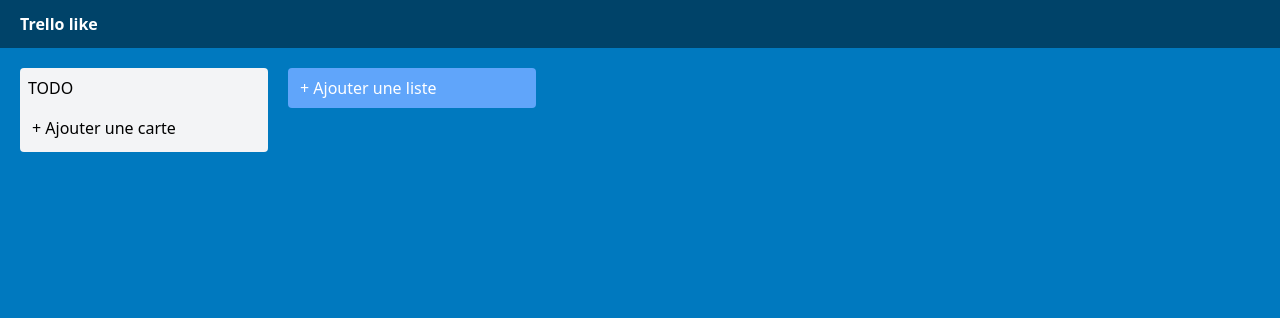
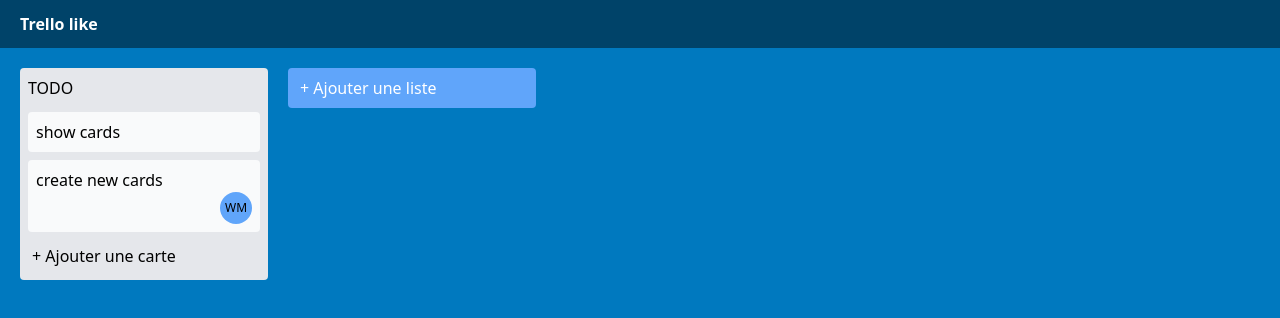
Before and after one commit to h4cktion/next-test-app, a Next.js app: page / in a window 1280 px wide. Shown: the top 318 px of the page. Built offline with nearby package versions, Linux system fonts and the light colour scheme.

Commit message:
add task functionality

```diff
--- a/components/card.js
+++ b/components/card.js
@@ -1,11 +1,50 @@
-export default function Card({ title }) {
+import { useState } from "react";
+import { useForm } from "react-hook-form";
+import Tile from "./tile";
+
+export default function Card({ title, tasks, addNewTask }) {
+  const [showInput, setShowInput] = useState(false);
+  const {
+    register,
+    handleSubmit,
+    reset,
+    formState: { errors },
+  } = useForm();
+
+  const onSubmit = ({newCard}) => {
+    addNewTask(newCard);
+    reset();
+  };
+
   return (
-    <div className="w-1/5 bg-gray-100 p-2 rounded">
+    <div className="w-1/5 bg-gray-200 p-2 rounded">
       <h2 className="mb-3">{title}</h2>
       <div className="w-full">
-        <span className="hover:bg-gray-200 block p-1">
-          + Ajouter une carte
-        </span>
+        <div className="">
+          {tasks.map((task) => (
+            <Tile task={task} key={task.id} />
+          ))}
+        </div>
+        {showInput && (
+          <form onSubmit={handleSubmit(onSubmit)}>
+            <input
+              type="textarea"
+              autoFocus
+              {...register("newCard", { required: true })}
+              className="bg-gray-50 rounded w-full p-2"
+            />
+            <input type="submit" value='Ajouter une carte' className="p-2 bg-sky-700 hover:bg-sky-800 rounded mt-2 text-white text-sm"/>
+            <span className="text-bold mx-4 text-xl cursor-pointer" onClick={() => setShowInput(false)}>X</span>
+          </form>
+        )}
+        {!showInput && (
+          <span
+            className="hover:bg-gray-300 block p-1"
+            onClick={() => setShowInput(true)}
+          >
+            + Ajouter une carte
+          </span>
+        )}
       </div>
     </div>
   );
--- /dev/null
+++ b/components/tile.js
@@ -0,0 +1,19 @@
+function Tile({ task }) {
+  const { title, owners } = task;
+  return (
+    <div className="bg-gray-50 p-2 rounded my-2">
+      {/* <input type='textarea' value={title} className='bg-gray-50 rounded w-full'/> */}
+      {title}
+      <div className="flex justify-end">
+        {owners.map((owner) => (
+          <div
+            key={owner.id}
+            className="rounded-full bg-blue-400 h-8 w-8 flex items-center justify-center text-bold text-xs"
+          >{`${owner.name.charAt(0)}${owner.firstName.charAt(0)}`}</div>
+        ))}
+      </div>
+    </div>
+  );
+}
+
+export default Tile;
--- a/package.json
+++ b/package.json
@@ -10,7 +10,8 @@
     "mongoose": "^6.2.0",
     "next": "^12.0.8",
     "react": "17.0.2",
-    "react-dom": "17.0.2"
+    "react-dom": "17.0.2",
+    "react-hook-form": "^7.26.1"
   },
   "devDependencies": {
     "autoprefixer": "^10.4.2",
--- a/pages/index.js
+++ b/pages/index.js
@@ -1,14 +1,37 @@
-import Head from 'next/head'
-import Image from 'next/image'
-import styles from '../styles/Home.module.css'
-import Link from 'next/link';
-import Card from '../components/card';
+import Head from "next/head";
+import Image from "next/image";
+import styles from "../styles/Home.module.css";
+import Link from "next/link";
+import Card from "../components/card";
 
 export default function Home() {
+  const tasks = [
+    {
+      id: 1,
+      title: "show cards",
+      description: "",
+      owners: [],
+      priorityColor: "",
+    },
+    {
+      id: 2,
+      title: "create new cards",
+      description: "",
+      owners: [{ id: 1, name: "Wandolski", firstName: "Matthieu", color:'' }],
+      priorityColor: "",
+    },
+  ];
 
-  const taches = {
-    title: 'create multiple cards'
-  };
+  const addNewTask = (title) => {
+    const newTask = {
+        id: tasks.length+1,
+        title,
+        description: "",
+        owners: [],
+        priorityColor: "",
+      };
+    tasks.push(newTask);
+  }
 
   return (
     <div className="h-screen w-full bg-bgBlue">
@@ -18,12 +41,12 @@
         <link rel="icon" href="/favicon.ico" />
       </Head>
 
-      <main className="p-5 flex gap-5" >
-
-      <Card title='TODO' taches={taches}/>
-       <div className='w-1/5 bg-blue-400 rounded h-10 px-3 flex items-center hover:bg-blue-300 text-white'>+ Ajouter une liste</div>
+      <main className="p-5 flex gap-5">
+        <Card title="TODO" tasks={tasks} addNewTask={addNewTask}/>
+        <div className="w-1/5 bg-blue-400 rounded h-10 px-3 flex items-center hover:bg-blue-300 text-white">
+          + Ajouter une liste
+        </div>
       </main>
-
     </div>
-  )
+  );
 }
```
Also changed, not shown: 2 other files (tests, documents, lock files or other folders).
